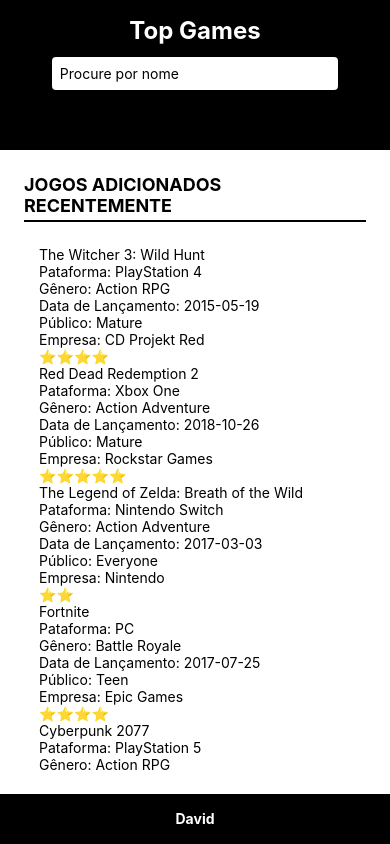
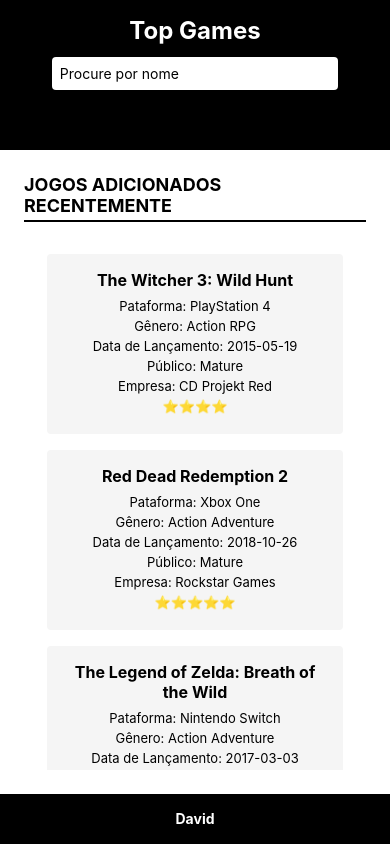
Before and after one commit to davidrockkj/game-list-react-native, a React Native app: screen / in a window 390 px wide. Built offline with nearby package versions, Linux system fonts and the light colour scheme; grey boxes are pictures that could not be loaded.

Commit message:
Estilizando 'GameCard'

```diff
--- a/src/components/GameCard/index.tsx
+++ b/src/components/GameCard/index.tsx
@@ -1,6 +1,6 @@
 import { View, Text, Image } from "react-native";
 import { IGames } from "../../data/games";
-import styles from "../Header/styles";
+import styles from "./styles";
 
 interface GameCardProps {
   game: IGames
--- a/src/components/GameCard/styles.ts
+++ b/src/components/GameCard/styles.ts
@@ -0,0 +1,32 @@
+import { StyleSheet } from "react-native";
+
+const styles = StyleSheet.create({
+  card: {
+    flex: 1,
+    backgroundColor: "#f5f5f5",
+    borderRadius: 4,
+    elevation: 4,
+    margin: 8,
+    padding: 16,
+  },
+  image: {
+    width: "100%",
+    borderRadius: 2,
+    height: 150,
+    resizeMode: "cover",
+    marginBottom: 8,
+  },
+  title: {
+    fontSize: 16,
+    fontWeight: "bold",
+    textAlign: "center",
+    paddingBottom: 8,
+  },
+  data: {
+    fontSize: 13,
+    paddingBottom: 4,
+    textAlign: "center",
+  },
+});
+
+export default styles;
```
